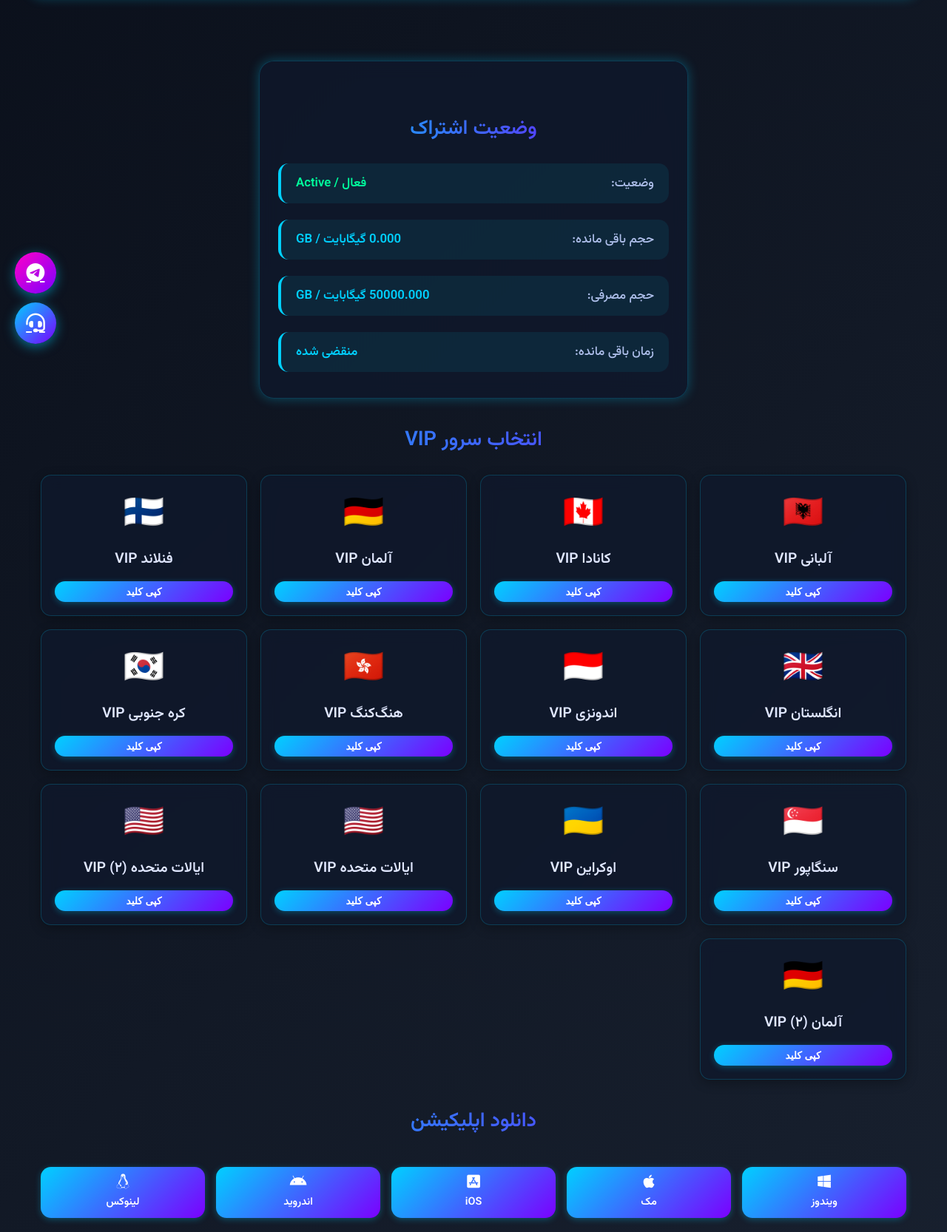
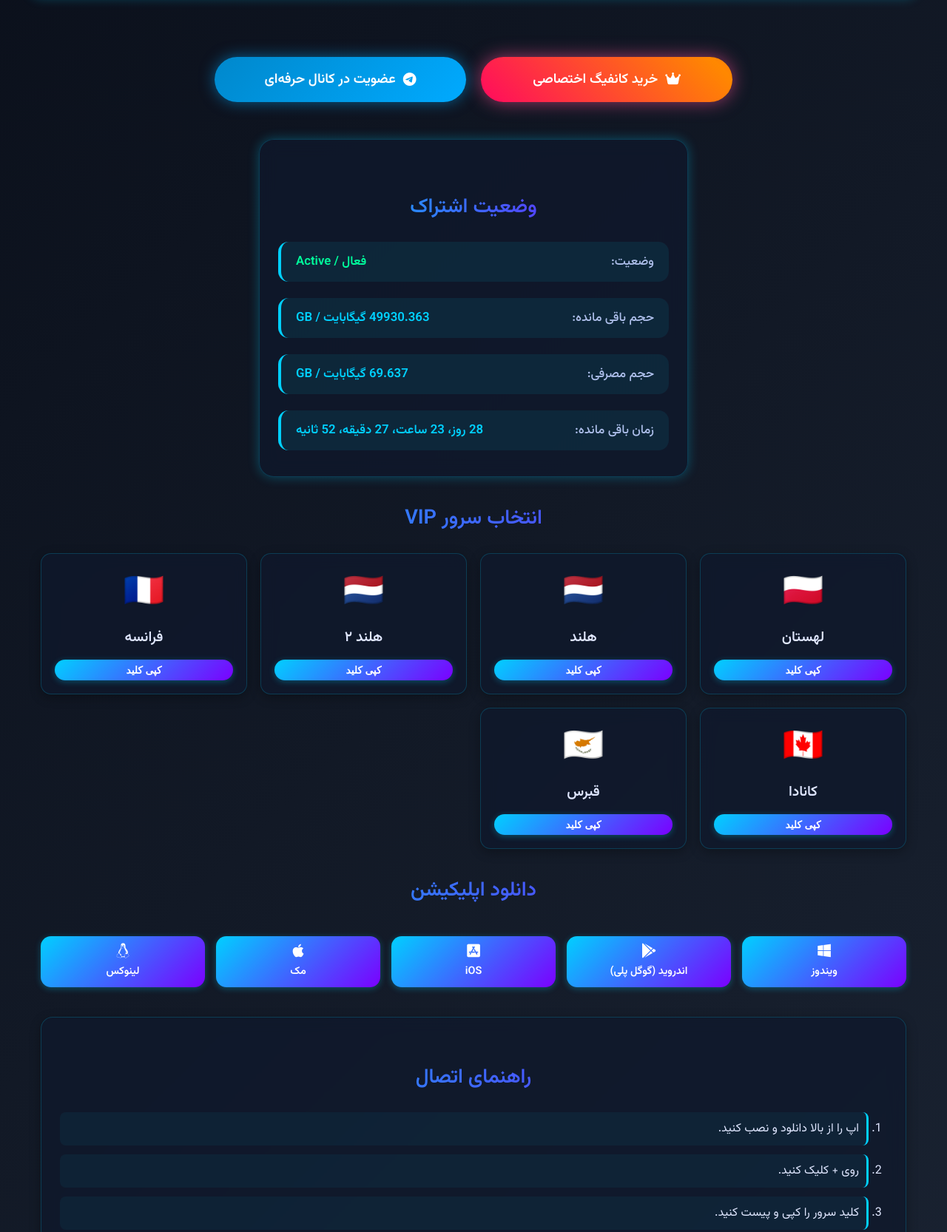
Before and after one commit to danesh1118/Amnezia-v2ray1_ng829ieoehdhd836whsodh2dxuhe8dgwuwh9d3hdhewud8whwhsjw9dhfjweh28r7r3b.com, a plain HTML site: page index.html in a window 1280 px wide. Shown: the part 315-1981 px from the top of the page at 74% size. Drawn offline with Linux system fonts and the light colour scheme.

Commit message:
Update index.html

```diff
--- a/index.html
+++ b/index.html
@@ -168,7 +168,57 @@
             box-shadow: 0 4px 12px rgba(0,208,255,0.4);
         }
 
-        /* وضعیت اشتراک - کارت متمرکز */
+        .action-buttons {
+            display: flex;
+            flex-wrap: wrap;
+            justify-content: center;
+            align-items: center;
+            gap: 20px;
+            margin: 30px auto 50px auto;
+            max-width: 800px;
+            padding: 0 15px;
+        }
+
+        .special-btn {
+            display: flex;
+            align-items: center;
+            justify-content: center;
+            gap: 10px;
+            width: 100%;
+            max-width: 340px;
+            padding: 16px 24px;
+            font-size: 1.15em;
+            font-weight: bold;
+            color: white;
+            text-decoration: none;
+            border-radius: 50px;
+            cursor: pointer;
+            transition: all 0.3s;
+            box-shadow: 0 6px 20px rgba(0, 0, 0, 0.4);
+        }
+
+        .buy-btn {
+            background: linear-gradient(45deg, #ff0066, #ff8800, #ff0066);
+            background-size: 200% 200%;
+            animation: pulse-buy 2.5s infinite;
+        }
+
+        .channel-btn {
+            background: linear-gradient(135deg, #0088cc, #00aaff);
+            box-shadow: 0 0 20px rgba(0, 170, 255, 0.5);
+        }
+
+        .channel-btn:hover {
+            transform: translateY(-3px);
+            box-shadow: 0 10px 30px rgba(0, 180, 255, 0.7);
+        }
+
+        @keyframes pulse-buy {
+            0% { background-position: 0% 50%; box-shadow: 0 0 25px rgba(255, 80, 150, 0.6); }
+            50% { background-position: 100% 50%; box-shadow: 0 0 40px rgba(255, 140, 200, 0.9); }
+            100% { background-position: 0% 50%; box-shadow: 0 0 25px rgba(255, 80, 150, 0.6); }
+        }
+
         .status-card {
             background: var(--card-bg);
             backdrop-filter: blur(12px);
@@ -226,6 +276,11 @@
                 gap: 8px;
                 text-align: center;
                 padding: 16px;
+            }
+
+            .action-buttons {
+                flex-direction: column;
+                gap: 16px;
             }
         }
 
@@ -287,36 +342,7 @@
         }
 
         .floating-btns {
-            position: fixed;
-            bottom: 20px;
-            left: 20px;
-            z-index: 999;
-            display: flex;
-            flex-direction: column;
-            gap: 12px;
-        }
-
-        .floating-btn {
-            background: linear-gradient(135deg, var(--primary), var(--secondary));
-            color: white;
-            width: 56px;
-            height: 56px;
-            border-radius: 50%;
-            display: flex;
-            align-items: center;
-            justify-content: center;
-            font-size: 1.6em;
-            box-shadow: 0 4px 15px rgba(0,208,255,0.5);
-            transition: 0.4s ease;
-        }
-
-        .floating-btn:hover {
-            transform: scale(1.15);
-            box-shadow: 0 8px 25px rgba(0,208,255,0.7);
-        }
-
-        .floating-btn.channel {
-            background: linear-gradient(135deg, #ff00c8, #7b00ff);
+            display: none;
         }
 
         footer {
@@ -343,15 +369,6 @@
         <button data-lang="en">English</button>
     </div>
 
-    <div class="floating-btns">
-        <a href="https://t.me/V2ray1_ng" target="_blank" class="floating-btn channel" title="کانال اصلی">
-            <i class="fab fa-telegram-plane"></i>
-        </a>
-        <a href="https://t.me/Leviko_pubg" target="_blank" class="floating-btn" title="پشتیبانی">
-            <i class="fas fa-headset"></i>
-        </a>
-    </div>
-
     <div class="container">
         <header>
             <h1 data-lang="fa">Amnezia VPN - پنل رسمی ۲۰۲۵</h1>
@@ -361,7 +378,15 @@
         </header>
 
         <main>
-            <!-- وضعیت اشتراک - کارت متمرکز -->
+            <div class="action-buttons">
+                <a href="https://t.me/Leviko_pubg_pubg" target="_blank" class="special-btn buy-btn">
+                    <i class="fas fa-crown"></i> خرید کانفیگ اختصاصی
+                </a>
+                <a href="https://t.me/V2ray1_ng" target="_blank" class="special-btn channel-btn">
+                    <i class="fab fa-telegram-plane"></i> عضویت در کانال حرفه‌ای
+                </a>
+            </div>
+
             <div class="status-card">
                 <h2 class="section-title" data-lang="fa">وضعیت اشتراک</h2>
                 <h2 class="section-title" data-lang="en" style="display:none;">Subscription Status</h2>
@@ -402,120 +427,57 @@
             <div class="countries-grid">
 
                 <div class="country-card">
-                    <div class="flag">🇦🇱</div>
-                    <div class="country-name" data-lang="fa">آلبانی VIP</div>
-                    <div class="country-name" data-lang="en" style="display:none;">Albania VIP</div>
+                    <div class="flag">🇵🇱</div>
+                    <div class="country-name" data-lang="fa">لهستان</div>
+                    <div class="country-name" data-lang="en" style="display:none;">Poland</div>
                     <button class="copy-btn" data-lang="fa">کپی کلید</button>
                     <button class="copy-btn" data-lang="en" style="display:none;">Copy Key</button>
-                    <div class="config-text" style="display:none;">vless://239ed41c-4af6-49ba-8156-ff2310ea5d78@www.perplexity.ai:8080?type=ws&security=none&host=pn2w1nweb.sigmachemicals.ir&path=%2F14351%2FNextlife&encryption=auto#@Albania VIP SERVER</div>
+                    <div class="config-text" style="display:none;">vless://71031aa1-067e-425e-97f5-37875f838a10@144.31.0.58:443?security=reality&encryption=none&pbk=HpsfKx7yMXjK6X2n5J8Z58MKBdq_od6trtPoWkcoZlc&headerType=none&fp=chrome&type=tcp&sni=google.com&sid=d1#Poland%20%F0%9F%87%B5%F0%9F%87%B1</div>
+                </div>
+
+                <div class="country-card">
+                    <div class="flag">🇳🇱</div>
+                    <div class="country-name" data-lang="fa">هلند</div>
+                    <div class="country-name" data-lang="en" style="display:none;">Netherlands</div>
+                    <button class="copy-btn" data-lang="fa">کپی کلید</button>
+                    <button class="copy-btn" data-lang="en" style="display:none;">Copy Key</button>
+                    <div class="config-text" style="display:none;">vless://a44e0875-210f-4941-9062-89b6361a14c6@185.21.14.122:443?security=reality&encryption=none&pbk=i5a8i2AWUSMZ-rYA6hGBRCBBoe7W5ah33SCdF5JkMk4&headerType=none&type=tcp&flow=xtls-rprx-vision&sni=apple.com&sid=8bcfe256cf216fd8#Netherlands%202%20%F0%9F%87%B3%F0%9F%87%B1</div>
+                </div>
+
+                <div class="country-card">
+                    <div class="flag">🇳🇱</div>
+                    <div class="country-name" data-lang="fa">هلند ۲</div>
+                    <div class="country-name" data-lang="en" style="display:none;">Netherlands 2</div>
+                    <button class="copy-btn" data-lang="fa">کپی کلید</button>
+                    <button class="copy-btn" data-lang="en" style="display:none;">Copy Key</button>
+                    <div class="config-text" style="display:none;">vless://a44e0875-210f-4941-9062-89b6361a14c6@91.84.112.93:443?security=reality&encryption=none&pbk=i5a8i2AWUSMZ-rYA6hGBRCBBoe7W5ah33SCdF5JkMk4&headerType=none&fp=chrome&type=tcp&flow=xtls-rprx-vision&sni=apple.com&sid=8bcfe256cf216fd8#Netherlands%20%F0%9F%87%B3%F0%9F%87%B1</div>
+                </div>
+
+                <div class="country-card">
+                    <div class="flag">🇫🇷</div>
+                    <div class="country-name" data-lang="fa">فرانسه</div>
+                    <div class="country-name" data-lang="en" style="display:none;">France</div>
+                    <button class="copy-btn" data-lang="fa">کپی کلید</button>
+                    <button class="copy-btn" data-lang="en" style="display:none;">Copy Key</button>
+                    <div class="config-text" style="display:none;">vless://68c89f56-3a15-46f2-9901-8c00a2546b97@172.64.144.74:443?path=%2FTel-%40V2rayAlpha&security=tls&encryption=none&host=rukawa.pages.dev&type=ws&sni=rukawa.pages.dev#France%20%F0%9F%87%AB%F0%9F%87%B7</div>
                 </div>
 
                 <div class="country-card">
                     <div class="flag">🇨🇦</div>
-                    <div class="country-name" data-lang="fa">کانادا VIP</div>
-                    <div class="country-name" data-lang="en" style="display:none;">Canada VIP</div>
+                    <div class="country-name" data-lang="fa">کانادا</div>
+                    <div class="country-name" data-lang="en" style="display:none;">Canada</div>
                     <button class="copy-btn" data-lang="fa">کپی کلید</button>
                     <button class="copy-btn" data-lang="en" style="display:none;">Copy Key</button>
-                    <div class="config-text" style="display:none;">vless://c5b129d7-f133-4b34-a9c6-68c9a8f70248@www.perplexity.ai:80?type=ws&security=none&host=EMotioNaL-peRMIsSiONf1bs65u5f4.EcOTOuRISs.Co.uK&path=%2F&encryption=none#@Canada VIP SERVER</div>
+                    <div class="config-text" style="display:none;">vless://6abc2840-25fd-4dd7-b1aa-0892fe98f2d9@172.66.128.70:80?path=%2F%3Fed&security=none&encryption=none&host=MySterIOUS-chECk94Bl5oXQ6C.eCoTOUriSs.cO.uK.&type=ws#Canada%20%F0%9F%87%A8%F0%9F%87%A6</div>
                 </div>
 
                 <div class="country-card">
-                    <div class="flag">🇩🇪</div>
-                    <div class="country-name" data-lang="fa">آلمان VIP</div>
-                    <div class="country-name" data-lang="en" style="display:none;">Germany VIP</div>
+                    <div class="flag">🇨🇾</div>
+                    <div class="country-name" data-lang="fa">قبرس</div>
+                    <div class="country-name" data-lang="en" style="display:none;">Cyprus</div>
                     <button class="copy-btn" data-lang="fa">کپی کلید</button>
                     <button class="copy-btn" data-lang="en" style="display:none;">Copy Key</button>
-                    <div class="config-text" style="display:none;">vless://2fb8808b-b94c-42ea-9dd2-cd77d2efcc8d@www.perplexity.ai:2096?type=ws&security=tls&host=digikalaa.dpdns.org&path=%2FeyJqdW5rIjoidDZLaDRBMWhpIiwicHJvdG9jb2wiOiJ2bCIsIm1vZGUiOiJwcm94eWlwIiwicGFuZWxJUHMiOltdfQ==?ed=2560&sni=DiGIkALaA.dpdns.ORG&fp=chrome&alpn=http/1.1&encryption=none#@Germany VIP SERVER</div>
-                </div>
-
-                <div class="country-card">
-                    <div class="flag">🇫🇮</div>
-                    <div class="country-name" data-lang="fa">فنلاند VIP</div>
-                    <div class="country-name" data-lang="en" style="display:none;">Finland VIP</div>
-                    <button class="copy-btn" data-lang="fa">کپی کلید</button>
-                    <button class="copy-btn" data-lang="en" style="display:none;">Copy Key</button>
-                    <div class="config-text" style="display:none;">vless://98bdfa8a-bcc7-4dc9-b6fd-a5e5b3076435@www.perplexity.ai:443?type=ws&security=tls&host=joss.gvpn2.web.id&path=%2FFree-VPN-CF-Geo-Project%2F194.180.189.36%3D443&sni=joss.gvpn2.web.id&fp=randomized&encryption=none#@Finland VIP SERVER</div>
-                </div>
-
-                <div class="country-card">
-                    <div class="flag">🇬🇧</div>
-                    <div class="country-name" data-lang="fa">انگلستان VIP</div>
-                    <div class="country-name" data-lang="en" style="display:none;">United Kingdom VIP</div>
-                    <button class="copy-btn" data-lang="fa">کپی کلید</button>
-                    <button class="copy-btn" data-lang="en" style="display:none;">Copy Key</button>
-                    <div class="config-text" style="display:none;">vless://9ac02124-e3f2-4a80-8ac8-d06612ebaceb@www.perplexity.ai:443?type=ws&security=tls&host=purplelily.qzz.io&path=%2F57.128.183.35%3A443&sni=purplelily.qzz.io&encryption=none#@United Kingdom VIP SERVER</div>
-                </div>
-
-                <div class="country-card">
-                    <div class="flag">🇮🇩</div>
-                    <div class="country-name" data-lang="fa">اندونزی VIP</div>
-                    <div class="country-name" data-lang="en" style="display:none;">Indonesia VIP</div>
-                    <button class="copy-btn" data-lang="fa">کپی کلید</button>
-                    <button class="copy-btn" data-lang="en" style="display:none;">Copy Key</button>
-                    <div class="config-text" style="display:none;">vless://9be5679d-cd82-4ace-9fcf-bed31e21fadf@www.perplexity.ai:443?type=ws&security=tls&host=tronblue.qzz.io&path=%2F43.218.77.16%3D1443&sni=tronblue.qzz.io&encryption=none#@Indonesia VIP SERVER</div>
-                </div>
-
-                <div class="country-card">
-                    <div class="flag">🇭🇰</div>
-                    <div class="country-name" data-lang="fa">هنگ‌کنگ VIP</div>
-                    <div class="country-name" data-lang="en" style="display:none;">Hong Kong VIP</div>
-                    <button class="copy-btn" data-lang="fa">کپی کلید</button>
-                    <button class="copy-btn" data-lang="en" style="display:none;">Copy Key</button>
-                    <div class="config-text" style="display:none;">vless://e1315f5e-9df0-4322-97ca-4758ef8fbb55@www.perplexity.ai:2096?type=ws&security=tls&host=hk.shuiwudengli.dpdns.org&path=%2F&sni=hk.shuiwudengli.dpdns.org&encryption=none#@Hong Kong VIP SERVER</div>
-                </div>
-
-                <div class="country-card">
-                    <div class="flag">🇰🇷</div>
-                    <div class="country-name" data-lang="fa">کره جنوبی VIP</div>
-                    <div class="country-name" data-lang="en" style="display:none;">South Korea VIP</div>
-                    <button class="copy-btn" data-lang="fa">کپی کلید</button>
-                    <button class="copy-btn" data-lang="en" style="display:none;">Copy Key</button>
-                    <div class="config-text" style="display:none;">vless://7dd16ab1-2a36-4b32-86fd-eb49fb039752@www.perplexity.ai:2087?type=ws&security=tls&host=lv4.789900.xyz&path=%2F7dd16ab1-2a36-4b32-86fd-eb49fb039752-vm&sni=lv4.789900.xyz&encryption=auto#@South Korea VIP SERVER</div>
-                </div>
-
-                <div class="country-card">
-                    <div class="flag">🇸🇬</div>
-                    <div class="country-name" data-lang="fa">سنگاپور VIP</div>
-                    <div class="country-name" data-lang="en" style="display:none;">Singapore VIP</div>
-                    <button class="copy-btn" data-lang="fa">کپی کلید</button>
-                    <button class="copy-btn" data-lang="en" style="display:none;">Copy Key</button>
-                    <div class="config-text" style="display:none;">vless://1a0d2a22-7304-462c-9bab-bf2ad1cd24c2@www.perplexity.ai:443?type=ws&security=tls&host=sp1.hhhhh.eu.org&path=%2F%3Fproxyip%3Dproxyip.sg.cmliussss.net&sni=sp1.hhhhh.eu.org&fp=random&encryption=none#@Singapore VIP SERVER</div>
-                </div>
-
-                <div class="country-card">
-                    <div class="flag">🇺🇦</div>
-                    <div class="country-name" data-lang="fa">اوکراین VIP</div>
-                    <div class="country-name" data-lang="en" style="display:none;">Ukraine VIP</div>
-                    <button class="copy-btn" data-lang="fa">کپی کلید</button>
-                    <button class="copy-btn" data-lang="en" style="display:none;">Copy Key</button>
-                    <div class="config-text" style="display:none;">vless://4a4bc24c-616a-4384-8a8f-b3e197fc1af2@www.perplexity.ai:443?type=ws&security=tls&host=joss.gvpn2.web.id&path=%2FFree-VPN-CF-Geo-Project%2F91.218.212.223%3D443&sni=joss.gvpn2.web.id&fp=randomized&encryption=none#@Ukraine VIP SERVER</div>
-                </div>
-
-                <div class="country-card">
-                    <div class="flag">🇺🇸</div>
-                    <div class="country-name" data-lang="fa">ایالات متحده VIP</div>
-                    <div class="country-name" data-lang="en" style="display:none;">United States VIP</div>
-                    <button class="copy-btn" data-lang="fa">کپی کلید</button>
-                    <button class="copy-btn" data-lang="en" style="display:none;">Copy Key</button>
-                    <div class="config-text" style="display:none;">vless://06a03af9-a629-4047-9418-4bb226551346@www.perplexity.ai:443?type=ws&security=tls&host=www.pjw5.top&path=%2F%3Fed%3D2560&sni=www.pjw5.top&fp=random&encryption=none#@United States VIP SERVER</div>
-                </div>
-
-                <div class="country-card">
-                    <div class="flag">🇺🇸</div>
-                    <div class="country-name" data-lang="fa">ایالات متحده VIP (۲)</div>
-                    <div class="country-name" data-lang="en" style="display:none;">United States VIP (2)</div>
-                    <button class="copy-btn" data-lang="fa">کپی کلید</button>
-                    <button class="copy-btn" data-lang="en" style="display:none;">Copy Key</button>
-                    <div class="config-text" style="display:none;">vless://ef8bff83-6d54-4e62-9b58-a2eec3f0d6a0@www.perplexity.ai:80?type=ws&security=none&host=websocket.network.www.speedtest.net.flutter.dev.russia.pyt.digitalcity5.xyz.skylinkserver.site.vegaskala.com.&path=%2F%40Shh_Proxy----%40Shh_Proxy----%40Shh_Proxy----%40Shh_Proxy----%40Shh_Proxy----%40Shh_Proxy----%40Shh_Proxy----%40Shh_Proxy----%40Shh_Proxy----%40Shh_Proxy----%40Shh_Proxy----%40Shh_Proxy&encryption=none#@United States VIP SERVER (2)</div>
-                </div>
-
-                <div class="country-card">
-                    <div class="flag">🇩🇪</div>
-                    <div class="country-name" data-lang="fa">آلمان VIP (۲)</div>
-                    <div class="country-name" data-lang="en" style="display:none;">Germany VIP (2)</div>
-                    <button class="copy-btn" data-lang="fa">کپی کلید</button>
-                    <button class="copy-btn" data-lang="en" style="display:none;">Copy Key</button>
-                    <div class="config-text" style="display:none;">vless://b9b8cf4c-29a3-4288-9c6c-8811dc37beec@www.perplexity.ai:2087?type=ws&security=tls&host=Xlz767V2Ray.PAGEs.DEv&path=%2F&sni=Xlz767V2Ray.PAGEs.DEv&fp=chrome&encryption=none#@Germany VIP SERVER (2)</div>
+                    <div class="config-text" style="display:none;">vless://8dc7722c-2767-4eea-a28b-2f8daacc07e3@45.82.251.208:8880?mode=gun&security=none&encryption=none&fp=chrome&type=grpc#Cybrus%20%F0%9F%87%A8%F0%9F%87%BE</div>
                 </div>
 
             </div>
@@ -524,25 +486,34 @@
             <h2 class="section-title" data-lang="en" style="display:none;">Download App</h2>
 
             <div class="downloads">
-                <a href="https://github.com/amnezia-vpn/amnezia-client/releases/latest" class="download-btn">
+                <a href="https://github.com/amnezia-vpn/amnezia-client/releases/latest/download/AmneziaVPN_Win_x64_Setup.exe" class="download-btn" target="_blank">
                     <i class="fab fa-windows"></i>
-                    <span data-lang="fa">ویندوز</span><span data-lang="en" style="display:none;">Windows</span>
+                    <span data-lang="fa">ویندوز</span>
+                    <span data-lang="en" style="display:none;">Windows</span>
                 </a>
-                <a href="https://github.com/amnezia-vpn/amnezia-client/releases/latest" class="download-btn">
+
+                <a href="https://play.google.com/store/apps/details?id=org.amnezia.vpn" class="download-btn" target="_blank">
+                    <i class="fab fa-google-play"></i>
+                    <span data-lang="fa">اندروید (گوگل پلی)</span>
+                    <span data-lang="en" style="display:none;">Android (Google Play)</span>
+                </a>
+
+                <a href="https://apps.apple.com/app/amneziavpn/id1600529900" class="download-btn" target="_blank">
+                    <i class="fab fa-app-store-ios"></i>
+                    <span data-lang="fa">iOS</span>
+                    <span data-lang="en" style="display:none;">iOS</span>
+                </a>
+
+                <a href="https://github.com/amnezia-vpn/amnezia-client/releases/latest/download/AmneziaVPN_Mac.dmg" class="download-btn" target="_blank">
                     <i class="fab fa-apple"></i>
-                    <span data-lang="fa">مک</span><span data-lang="en" style="display:none;">macOS</span>
+                    <span data-lang="fa">مک</span>
+                    <span data-lang="en" style="display:none;">macOS</span>
                 </a>
-                <a href="https://apps.apple.com/us/app/amneziavpn/id1600529900" class="download-btn">
-                    <i class="fab fa-app-store-ios"></i>
-                    <span data-lang="fa">iOS</span><span data-lang="en" style="display:none;">iOS</span>
-                </a>
-                <a href="https://github.com/amnezia-vpn/amnezia-client/releases/latest" class="download-btn">
-                    <i class="fab fa-android"></i>
-                    <span data-lang="fa">اندروید</span><span data-lang="en" style="display:none;">Android</span>
-                </a>
-                <a href="https://github.com/amnezia-vpn/amnezia-client/releases/latest" class="download-btn">
+
+                <a href="https://github.com/amnezia-vpn/amnezia-client/releases/latest" class="download-btn" target="_blank">
                     <i class="fab fa-linux"></i>
-                    <span data-lang="fa">لینوکس</span><span data-lang="en" style="display:none;">Linux</span>
+                    <span data-lang="fa">لینوکس</span>
+                    <span data-lang="en" style="display:none;">Linux</span>
                 </a>
             </div>
 
@@ -609,7 +580,7 @@
             });
         });
 
-        const START_TIME = new Date('2026-01-01T00:00:00Z').getTime();
+        const START_TIME = new Date('2026-02-05T11:00:00Z').getTime();
         const TOTAL_DURATION_MS = 29 * 24 * 60 * 60 * 1000;
         const TOTAL_VOLUME_GB = 50000;
 
```
